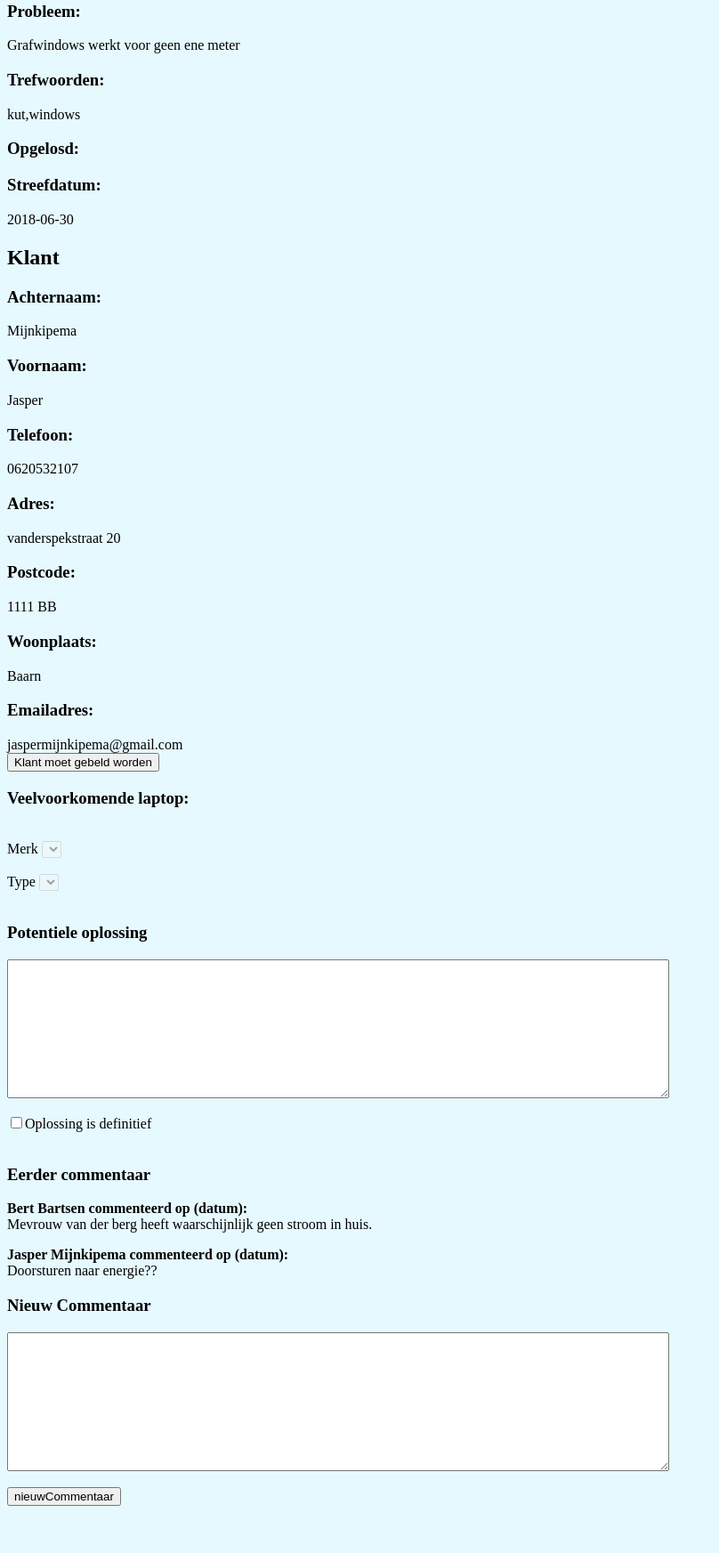
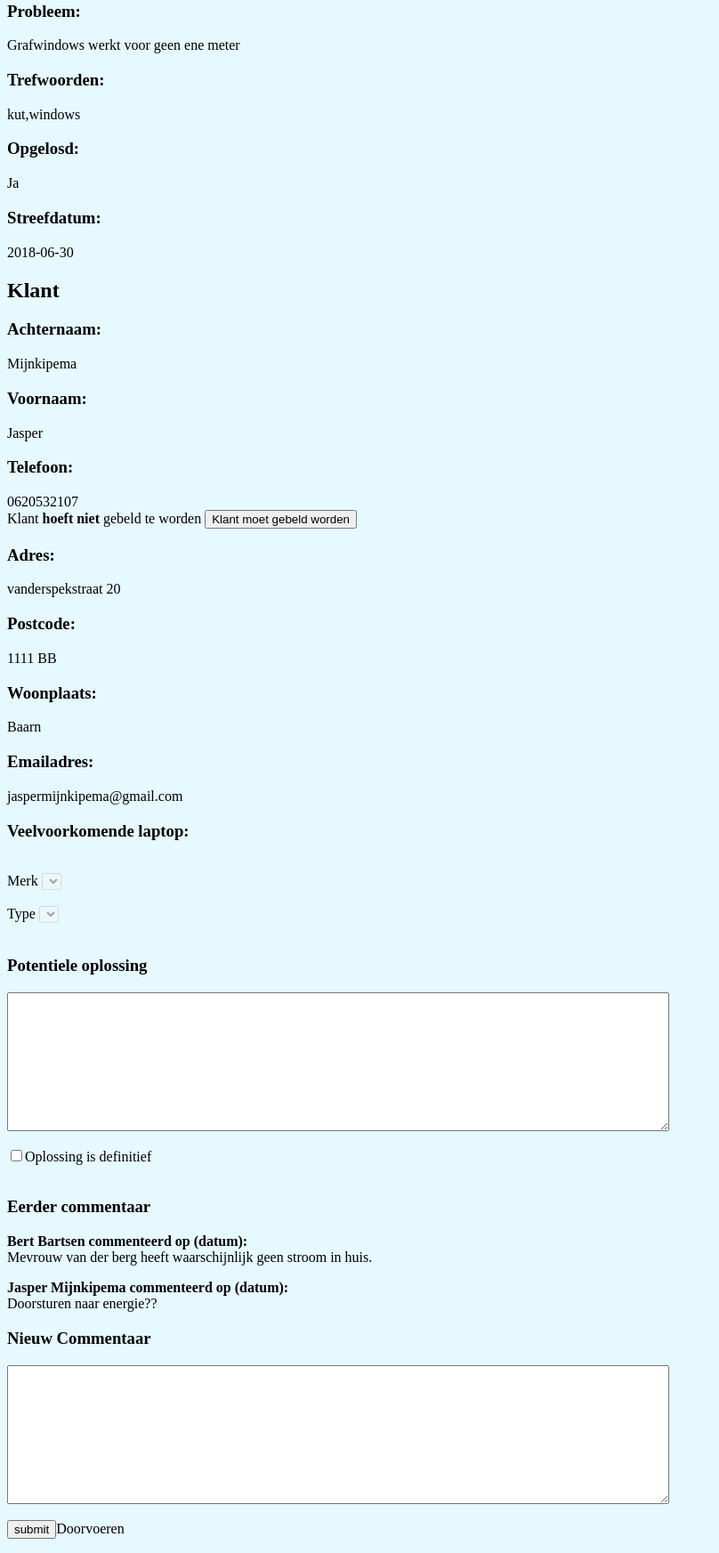
Before and after one commit to brandhout/FTS-Flex-Ticket-System, a PHP site: page /acties/leesTicket.php?ticket=1 in a window 1280 px wide. Shown: the part 329-2074 px from the top of the page at 89% size, without its empty margins (0-808 px from the left). Before the commit the page ends 2021 px from the top, so only its background shows below. Run offline with PHP 8.4, Linux system fonts and the light colour scheme; a user stored in the database is signed in; data comes from the database, SQL or seed files in the repository; lists and menus that the app fills with data are empty; some libraries are stand-ins or nearby versions; some web fonts are replaced.

Commit message:
nogBellen backend werkend

```diff
--- a/acties/leesTicket.php
+++ b/acties/leesTicket.php
@@ -28,6 +28,7 @@
     ini_set('display_startup_errors', 1);
     error_reporting(E_ALL);
     $connectie = verbinddatabase();
+    $opgelost = "Nee";
 
     if (is_numeric($_GET['ticket'])) {
         $ticketId = $_GET['ticket'];
@@ -44,6 +45,12 @@
 
     $oplossingQuery = "SELECT * FROM oplossingen WHERE ticketId = $ticketId";
         $oplossingUitkomst = $connectie->query($oplossingQuery);
+            while($oplossing = $oplossingUitkomst->fetch_assoc()){
+                if($oplossing['definitief'] === "1"){
+                    $opgelost = "Ja";
+                }
+            }
+
 
     $accountNr = $_SESSION["accountNr"];
 
@@ -55,7 +62,7 @@
          ticketnummer: '. $ticketId . ' </h1><br>
         <h3> Probleem: </h3> '.$ticket['probleem'].'<br>
         <h3> Trefwoorden: </h3> '.$ticket['trefwoorden'].'
-        <h3> Opgelosd: </h3>
+        <h3> Opgelosd: </h3> '.$opgelost.'
         <h3> Streefdatum: </h3> '.$ticket['streefdatum'].'';
 
     if($_SESSION['accountNr'] === $ticket['fstAccountNr']){
@@ -81,7 +88,22 @@
         <h2> Klant </h2>
         <h3> Achternaam: </h3> '.$klant['klantAchternaam'].'
         <h3> Voornaam: </h3> '.$klant['klantNaam'].'
-        <h3> Telefoon: </h3> '.$klant['klantTel'].'
+        <h3> Telefoon: </h3> '.$klant['klantTel'].'';
+
+        echo '<form action="leesTicket.php?ticket='. $ticket['ticketId'] .'" method="POST">';
+
+        if($ticket['nogBellen'] === "1"){
+            echo '<br>Klant <strong>moet nog</strong> gebeld worden! <br>
+                <button name="nogBellen" type="submit" value="0">Klant is gebeld</button>';
+
+        } else {
+            echo '
+                Klant <strong>hoeft niet</strong> gebeld te worden
+                <button name="nogBellen" type="submit" value="1">Klant moet gebeld worden</button>
+                </form>
+                ';
+        }
+        echo'
         <h3> Adres: </h3> '.$klant['klantAdres'].'
         <h3> Postcode: </h3> '.$klant['klantPostc'].'
         <h3> Woonplaats: </h3> '.$klant['klantStad'].'
@@ -109,17 +131,14 @@
             }
         }
 
-        echo '<form action="leesTicket.php?ticket='. $ticket['ticketId'] .'" method="POST">';
-
-        if($ticket['nogBellen'] === 1){
-            echo 'Klant moet nog gebeld worden!
-                <button name="nogBellen" type="submit" value="nogBellen">Klant is gebeld</button>';
-
-        } else {
-            echo '
-                <button name="nogBellen" type="submit" value="nogBellen">Klant moet gebeld worden</button>
-                </form>
-                ';
+        if(isset($_POST['nogBellen'])){
+            if($_POST['nogBellen'] === "0"){
+                updateNogBellen("0",$ticketId);
+            }
+            if($_POST['nogBellen'] === "1"){
+                updateNogBellen("1",$ticketId);
+            }
+               header("Refresh:0");
         }
 
         echo '<form name="leesTicket" action="leesTicket.php?ticket='. $ticket['ticketId'] .'" method="POST">';
@@ -162,5 +181,5 @@ wordt de gebruiker doorgestuurd naar wijzigTicket.php. Dit alleen als er bijvoor
            <h3> Nieuw Commentaar </h3>
             <textarea id="nieuwComment" rows="10" cols="90"></textarea><br><br>
 
-          <input type="submit" name="nieuwCommentaar" value="nieuwCommentaar"><br>
+          <input type="submit" name="submit" value="submit">Doorvoeren<br>
 </form></body></html>
```
